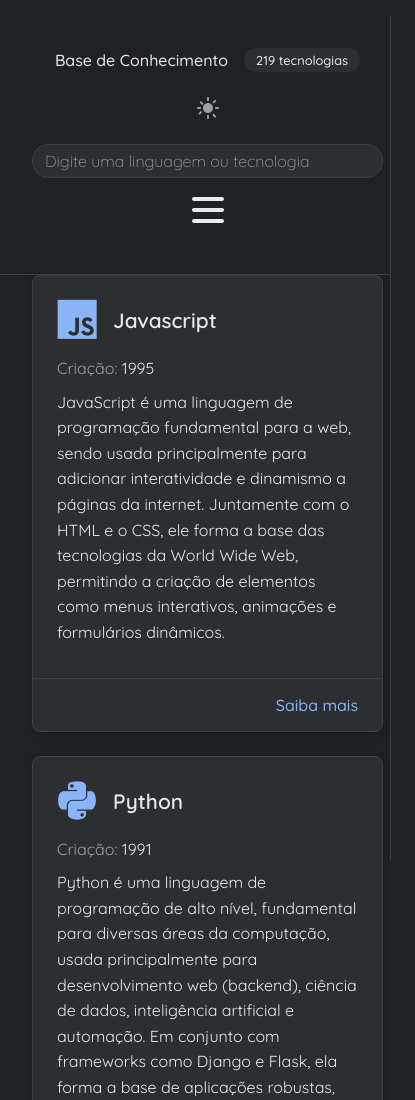
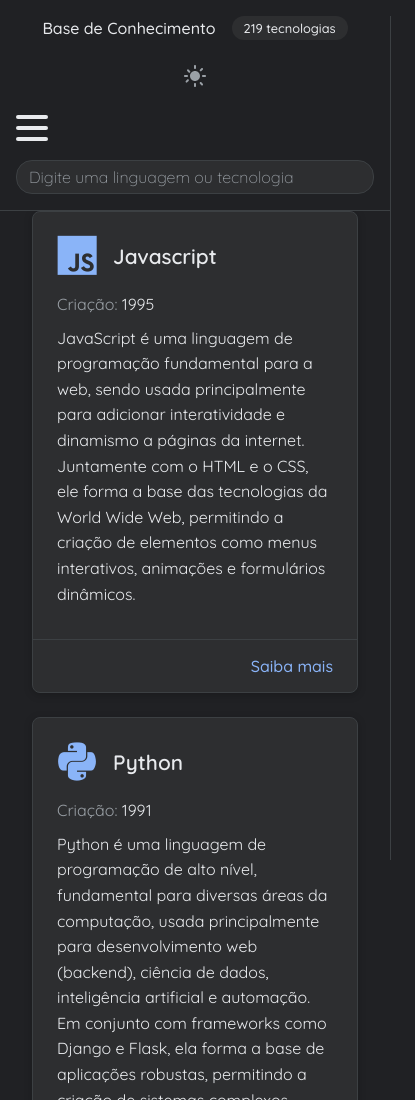
Before and after one commit to danieldavid-souza/base-de-conhecimento, a plain HTML site: page index.html in a window 390 px wide. Shown: the top 1100 px of the page, 415 px wide, since content can reach past the window. Drawn offline with nearby package versions, Linux system fonts and the light colour scheme.

Commit message:
Atualização para melhorar o layout do cabeçalho em telas pequenas

```diff
--- a/style.css
+++ b/style.css
@@ -424,9 +424,13 @@
 }
 
 @media (max-width: 768px) {
-    .header-content { /* Estilos para telas com largura máxima de 768px */
-        flex-direction: column; /* Organiza os itens do cabeçalho em coluna */
-        padding: 1rem; /* Reduz o espaçamento interno */
+    header {
+        padding: 1rem; /* Reduz o padding do cabeçalho em telas menores */
+    }
+
+    .header-content {
+        flex-wrap: wrap; /* Permite que os itens quebrem a linha se necessário */
+        gap: 1rem; /* Mantém um espaçamento consistente */
     }
 
     .footer-content {
@@ -436,6 +440,12 @@
     .filters-container {
         display: none; /* Esconde os filtros no cabeçalho em telas pequenas */
     }
+
+    .title-container {
+        order: 1; /* Garante que o título venha primeiro */
+        flex-grow: 1; /* Permite que o container do título ocupe o espaço disponível */
+    }
+
 
     /* --- Estilos do Menu Hambúrguer --- */
     .hamburger-btn {
@@ -501,13 +511,13 @@
         gap: 1rem;
     }
 
-    header h1 { /* Estilos para o h1 no cabeçalho em telas menores */
-        text-align: center; /* Centraliza o texto */
-        margin-bottom: 0;
+    .search-container {
+        order: 3; /* Coloca a busca na linha de baixo */
+        width: 100%; /* Ocupa toda a largura */
     }
 
     .search-container input { /* Estilos para o input em telas menores */
-        width: 90vw; /* Largura baseada na largura da viewport */
+        width: 100%; /* Faz o input ocupar todo o espaço do container */
         font-size: 1.2rem; /* Reduz o tamanho da fonte */
     }
 
@@ -516,6 +526,7 @@
     }
 
     .hamburger-btn {
+        order: 2; /* Coloca o hambúrguer depois do título */
         display: flex;
     }
 }
```
